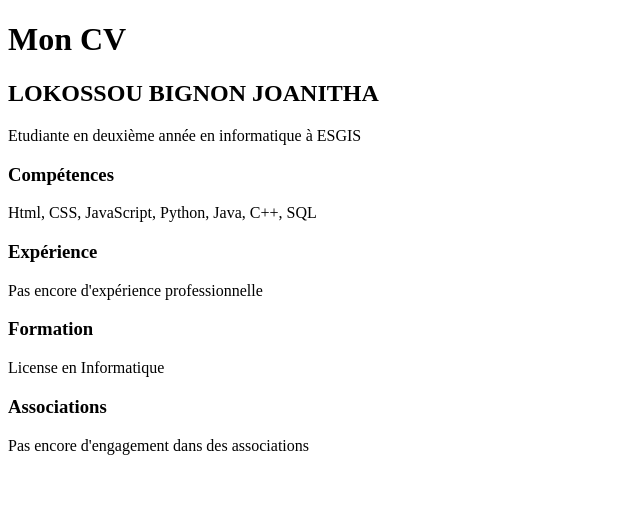
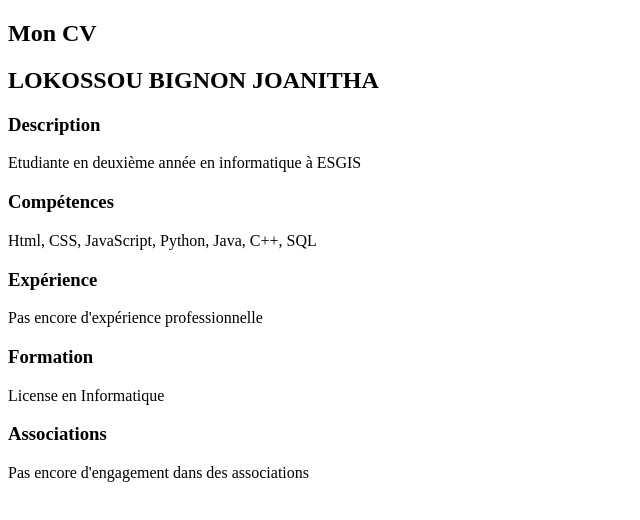
Before and after one commit to Joanelks/mon-cv, a plain HTML site: page index.html in a window 1280 px wide. Shown: the whole page, without its empty margins (0-640 px from the left). Drawn offline with Linux system fonts and the light colour scheme.

Commit message:
mise en place de la section description

```diff
--- a/index.html
+++ b/index.html
@@ -8,15 +8,33 @@
 </head>
 <body>
     <header>
+        <section id ="titre">
         <h1>Mon CV</h1>
         <h2>LOKOSSOU BIGNON JOANITHA</h2>
+        </section>
+
+        <section id="description">
+        <h3>Description</h3>
         <p> Etudiante en deuxième année en informatique à ESGIS</p>
+        </section>
+
+        <section id="competences">
         <h3>Compétences</h3>
         <p> Html, CSS, JavaScript, Python, Java, C++, SQL</p>
+        </section>
+
+        <section id="experience">
         <h3>Expérience</h3>
         <p>Pas encore d'expérience professionnelle</p>
+        </section>
+
+        <section id="formation">
         <h3>Formation</h3>
         <p>License en Informatique</p>
+        </section>
+
+        <section id="associations">
         <h3>Associations</h3>
         <p>Pas encore d'engagement dans des associations</p>
+        </section>
     </header>
```
